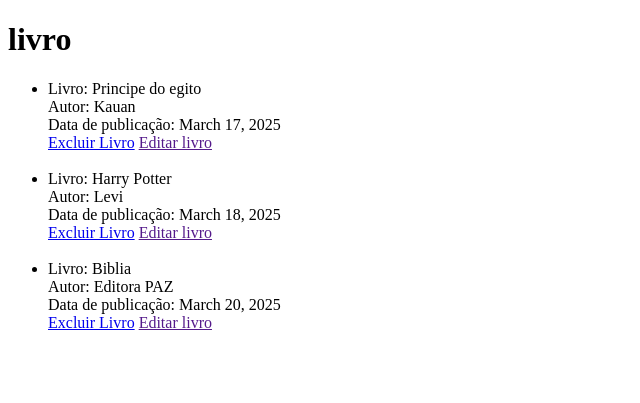
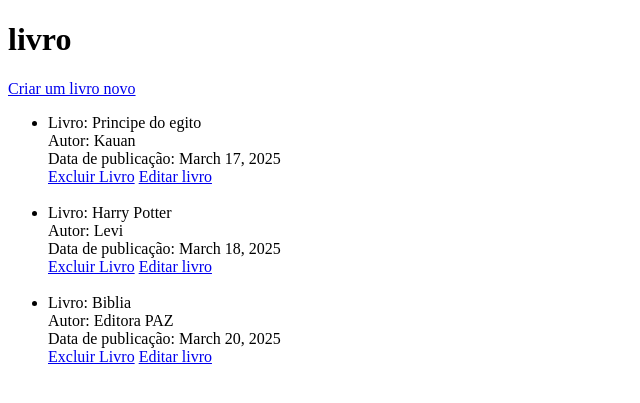
Before and after one commit to KauanAfonso/Exercicios_django, a Django app: page / in a window 1280 px wide. Shown: the top 403 px of the page, without its empty margins (0-640 px from the left). Run offline with Django 5.2, Linux system fonts and the light colour scheme; data comes from the database, SQL or seed files in the repository; both versions use the stored data as it was after the commit.

Commit message:
Realizando o crud

```diff
--- a/biblioteca/minha_biblioteca/app/Templates/atualizar_livro.html
+++ b/biblioteca/minha_biblioteca/app/Templates/atualizar_livro.html
@@ -16,6 +16,6 @@
         <button type="submit">Atualizar</button>
 
     </form>
-
+    <a href="{% url 'livros' %}">Voltar</a>
 </body>
 </html>
--- a/biblioteca/minha_biblioteca/app/Templates/criar_livro.html
+++ b/biblioteca/minha_biblioteca/app/Templates/criar_livro.html
@@ -14,5 +14,6 @@
 
         <button type="submit">Salvar</button>
     </form>
+    <a href="{% url 'livros' %}">Voltar</a>
 </body>
 </html>
--- a/biblioteca/minha_biblioteca/app/Templates/excluir_livro.html
+++ b/biblioteca/minha_biblioteca/app/Templates/excluir_livro.html
@@ -7,12 +7,12 @@
 </head>
 <body>
 
-    <h1>Tem certeza de que quer excluir o livro {{livro.titulo}}?</h1>
+    <h1>Tem certeza de que quer excluir o livro {{ livro.titulo }} ?</h1>
 
-    <form method="method">
+    <form method="POST">
         {% csrf_token %}
         <button type="submit">Excluir</button>
     </form>
-    <a href="./livros.html">Voltar</a>
+    <a href="{% url 'livros' %}">Voltar</a>
 </body>
 </html>
--- a/biblioteca/minha_biblioteca/app/Templates/livros.html
+++ b/biblioteca/minha_biblioteca/app/Templates/livros.html
@@ -8,6 +8,7 @@
 <body>
    <h1>livro</h1>
 
+    <a href="{%url 'criar_livro'%}">Criar um livro novo</a>
 
    <ul>
     {% for livro in livros %}
@@ -16,8 +17,8 @@
             Autor: {{ livro.autor }} <br>
             Data de publicação: {{ livro.data_de_publicacao }} <br>
 
-            <a href="% url %">Excluir Livro</a>
-            <a href="">Editar livro</a>
+            <a href="{% url 'excluir_livro' livro.pk%}">Excluir Livro</a>
+            <a href="{% url 'atualizar_livro' livro.pk%}">Editar livro</a>
         </li><br>
     {% endfor %}
 </ul>
--- a/biblioteca/minha_biblioteca/app/urls.py
+++ b/biblioteca/minha_biblioteca/app/urls.py
@@ -5,5 +5,5 @@ urlpatterns = [
     path('', views.visualizar_livros, name='livros'),
     path('criar/' , views.criar_livro, name='criar_livro'),
     path('editar/<int:pk>' , views.atualizar_livro, name='atualizar_livro'),
-    path('excluir<int:pk>', views.deletar_livro, name="excluir_livro" ),
+    path('excluir/<int:pk>', views.deletar_livro, name="excluir_livro" ),
 ]
--- a/biblioteca/minha_biblioteca/app/views.py
+++ b/biblioteca/minha_biblioteca/app/views.py
@@ -36,4 +36,4 @@ def deletar_livro(request,pk):
     if request.method == "POST":
         id_livro.delete()
         return redirect("livros")
-    return render(request, 'excluir_livro.html', {'id':id_livro})
+    return render(request, 'excluir_livro.html', {'livro':id_livro})
```
Also changed, not shown: biblioteca/minha_biblioteca/db.sqlite3.
